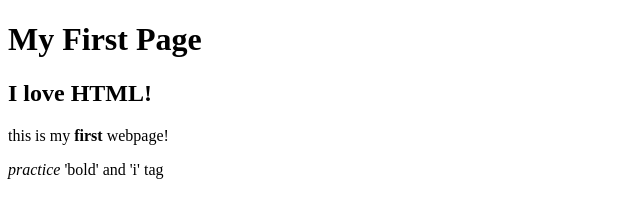
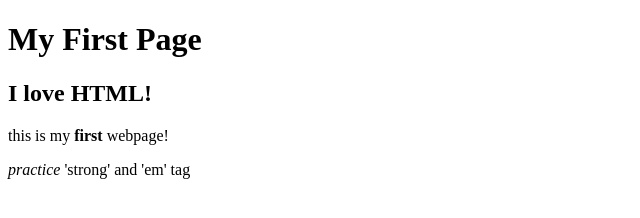
Before and after one commit to cloud0406/HTML-CSS_Codeit, a plain HTML site: page strong and em tag practice.html in a window 1280 px wide. Shown: the full height of the page, 0-640 px from the left. Drawn offline with Linux system fonts and the light colour scheme.

Commit message:
practice strong and em tag

```diff
--- a/strong and em tag practice.html
+++ b/strong and em tag practice.html
@@ -6,4 +6,4 @@
 <h2>I love HTML!</h2>
 
 <p>this is my <strong>first</strong> webpage!</p>
-<p><em>practice</em> 'bold' and 'i' tag</p>
+<p><em>practice</em> 'strong' and 'em' tag</p>
```
